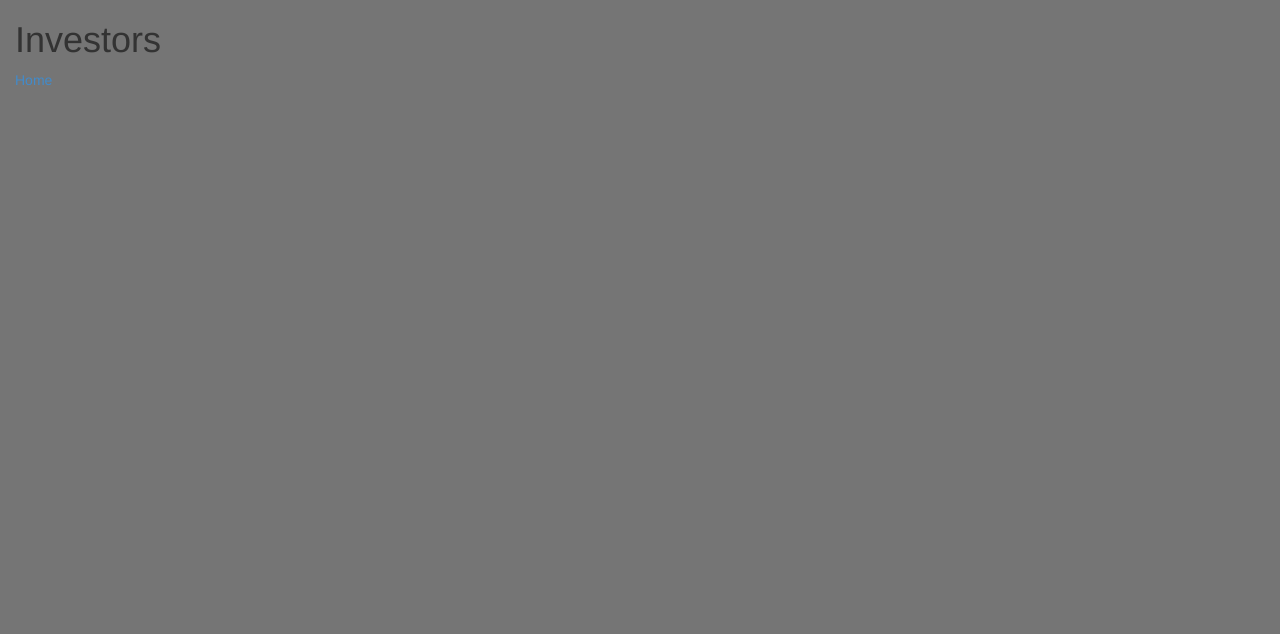
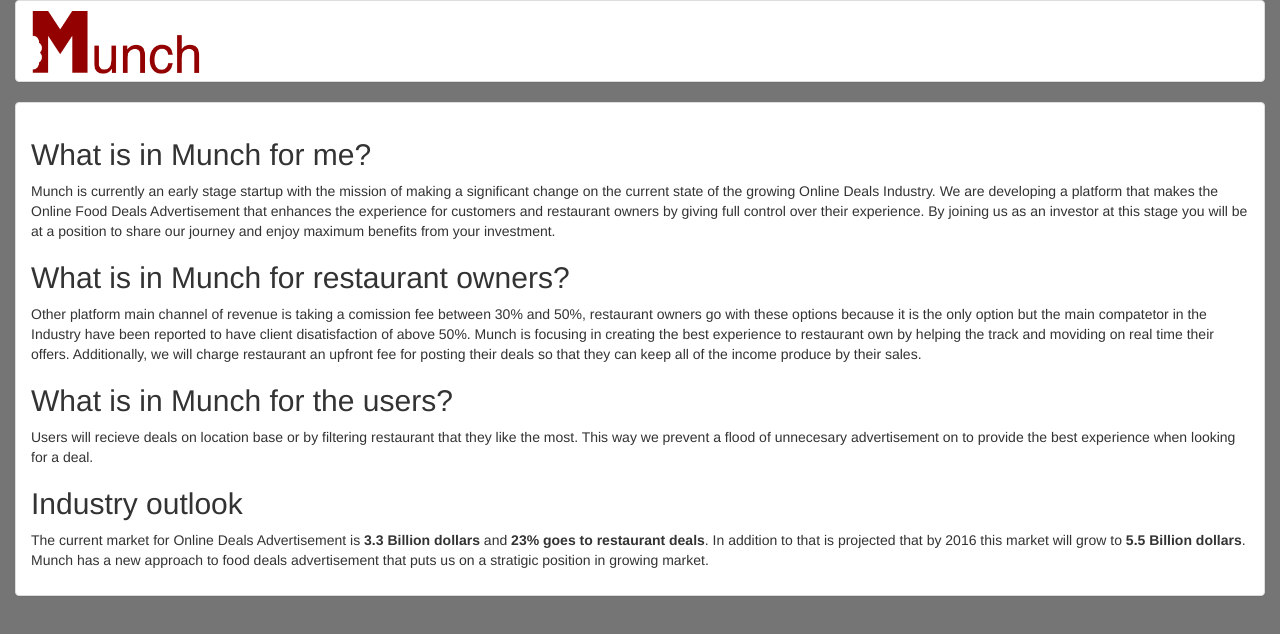
Before and after one commit to jorgep19/munch, a website: page public/index.html at #/investors in a window 1280 px wide. Drawn offline with Linux system fonts and the light colour scheme.

Commit message:
investors content

```diff
--- a/public/index.html
+++ b/public/index.html
@@ -4,6 +4,7 @@
 		<link rel="stylesheet" type="text/css" href="bower_components/bootstrap/dist/css/bootstrap.min.css">
 		<link rel="stylesheet" type="text/css" href="bower_components/angucomplete/angucomplete.css">
 		<link rel="stylesheet" type="text/css" href="homePage/home.css">
+		<link rel="stylesheet" type="text/css" href="investorsPage/investors.css">
 		<link rel="stylesheet" type="text/css" href="index.css">
 	</head>
 	<body ng-app="munch">
--- /dev/null
+++ b/public/investorsPage/investors.css
@@ -0,0 +1,11 @@
+.header {
+	width: 100%;
+	background-color: #ffffff;
+	margin-bottom: 20px;
+}
+
+
+.logo {
+	width: 200px;
+	height: 80px;
+}
--- a/public/investorsPage/investors.html
+++ b/public/investorsPage/investors.html
@@ -1,4 +1,69 @@
 <article>
-	<h1>Investors</h1>
-	<a ui-sref="home">Home</a>
+
+	<header class="panel panel-default">
+		<a ui-sref="home">
+			<img class="logo" src="assets/logo.png">
+		</a>
+	</header>
+
+
+	<article class="panel panel-default">
+		<article class="panel-body">
+			<section>
+				<h2>What is in Munch for me?</h2>
+				<p>
+					Munch is currently an early stage startup with the mission of making a
+					significant change on the current state of the growing Online Deals Industry.
+					We are developing a platform that makes the Online Food Deals Advertisement
+					that enhances the experience for customers and restaurant owners by giving
+					full control over their experience. By joining us as an investor at this
+					stage you will be at a position to share our journey and enjoy maximum benefits
+					from your investment.
+				</p>
+
+			</section>
+
+			<section>
+				<h2>
+					What is in Munch for restaurant owners?
+				</h2>
+				<p>
+					Other platform main channel of revenue is taking a comission fee
+					between 30% and 50%, restaurant owners go with these options because
+					it is the only option
+					but the main compatetor in the Industry have been reported to have client
+					disatisfaction of above 50%. Munch is focusing in creating the best experience
+					to restaurant own by helping the track and moviding on real time their offers.
+					Additionally, we will charge restaurant an upfront fee for posting their deals
+					so that they can keep all of the income produce by their sales.
+				</p>
+			</section>
+
+			<section>
+				<h2>
+					What is in Munch for the users?
+				</h2>
+				<p>
+					Users will recieve deals on location base or by filtering restaurant that they
+					like the most. This way we prevent a flood of unnecesary advertisement on to
+					provide the best experience when looking for a deal.
+				</p>
+			</section>
+
+			<section>
+				<h2>
+					Industry outlook
+				</h2>
+				<p>
+					The current market for Online Deals Advertisement is <strong>3.3 Billion dollars</strong>
+					and <strong>23% goes to restaurant deals</strong>. In addition to that is projected
+					that by 2016 this market will grow to <strong>5.5 Billion dollars</strong>.
+					Munch has a new approach to food deals advertisement that puts us on a
+					stratigic position in growing market.
+				</p>
+			</section>
+
+		</article>
+	</article>
+
 </article>
```
